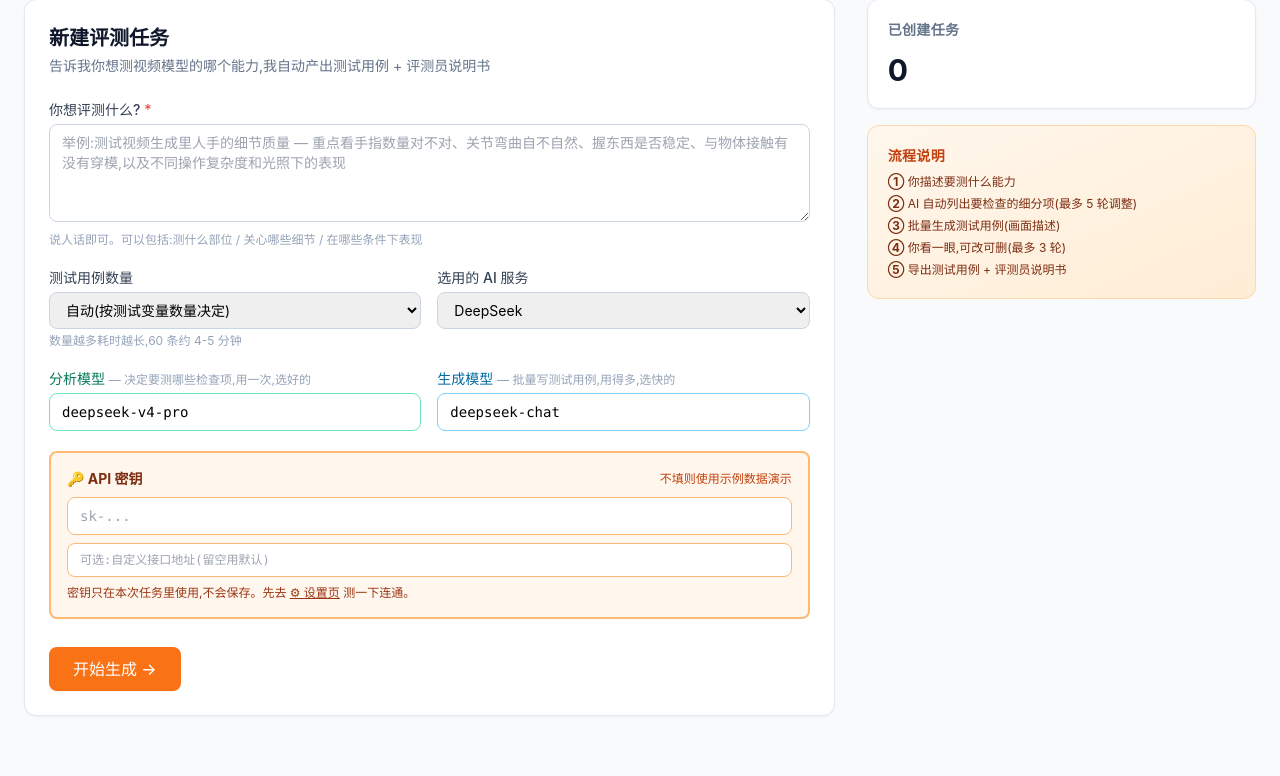
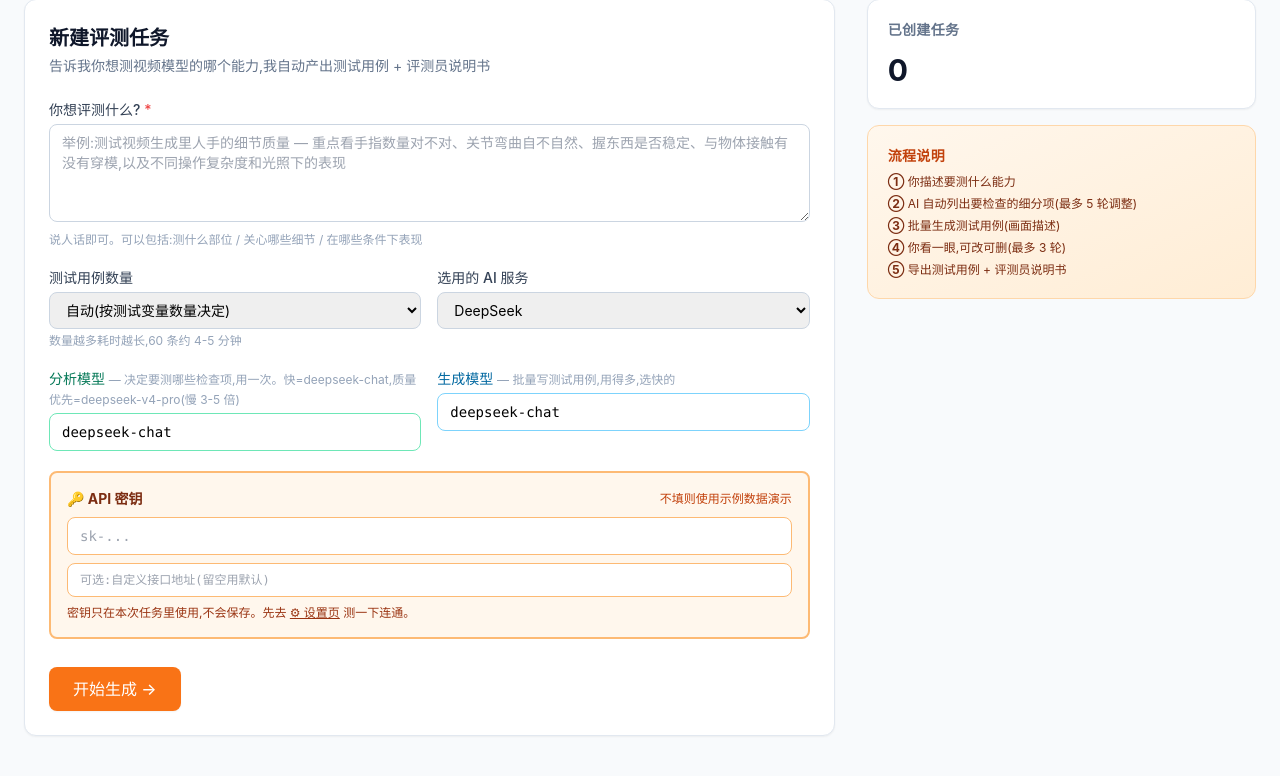
Before and after one commit to YueLiao/t2v_promptgen, a FastAPI app: page / in a window 1280 px wide. Shown: the part 85-861 px from the top of the page. Run offline with FastAPI, Linux system fonts and the light colour scheme; parts of the project's set-up code (start-up, migrations or seed data) failed here and were passed over; some libraries are stand-ins or nearby versions.

Commit message:
Default analysis model to deepseek-chat (was v4-pro, 3-5x slower)
User reported 10+ min hangs creating runs. Server timing test shows
deepseek-chat: POST /runs returns in 16.6s (intake 1.6s + dimensions 14.7s).
With v4-pro on dimensions, that 14.7s can balloon to 60-90s.

The form default was deepseek-v4-pro for the analysis slot — too easy to
leave it as-is and end up with a slow path. Switching default to chat;
label updated to call out the trade-off so users opt into v4-pro
deliberately if they want higher SL2 quality.

(Per-run model is still freely editable on the form.)

Co-Authored-By: Claude Opus 4.7 <noreply@anthropic.com>

```diff
--- a/web/templates/index.html
+++ b/web/templates/index.html
@@ -62,9 +62,9 @@
         <div>
           <label class="block text-sm font-medium text-slate-700 mb-1">
             <span class="text-emerald-700">分析模型</span>
-            <span class="text-xs text-slate-400 font-normal">— 决定要测哪些检查项,用一次,选好的</span>
+            <span class="text-xs text-slate-400 font-normal">— 决定要测哪些检查项,用一次。快=deepseek-chat,质量优先=deepseek-v4-pro(慢 3-5 倍)</span>
           </label>
-          <input name="model_p1" value="deepseek-v4-pro" placeholder="deepseek-v4-pro"
+          <input name="model_p1" value="deepseek-chat" placeholder="deepseek-chat"
             class="w-full border border-emerald-300 rounded-lg px-3 py-2 text-sm font-mono">
         </div>
         <div>
```
